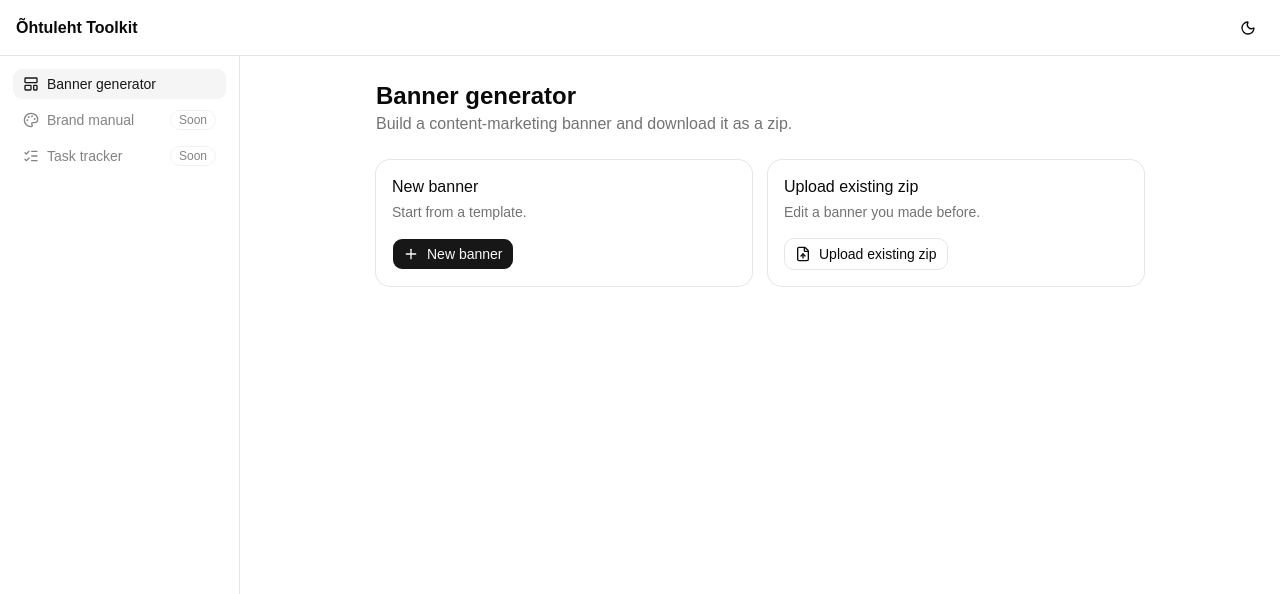
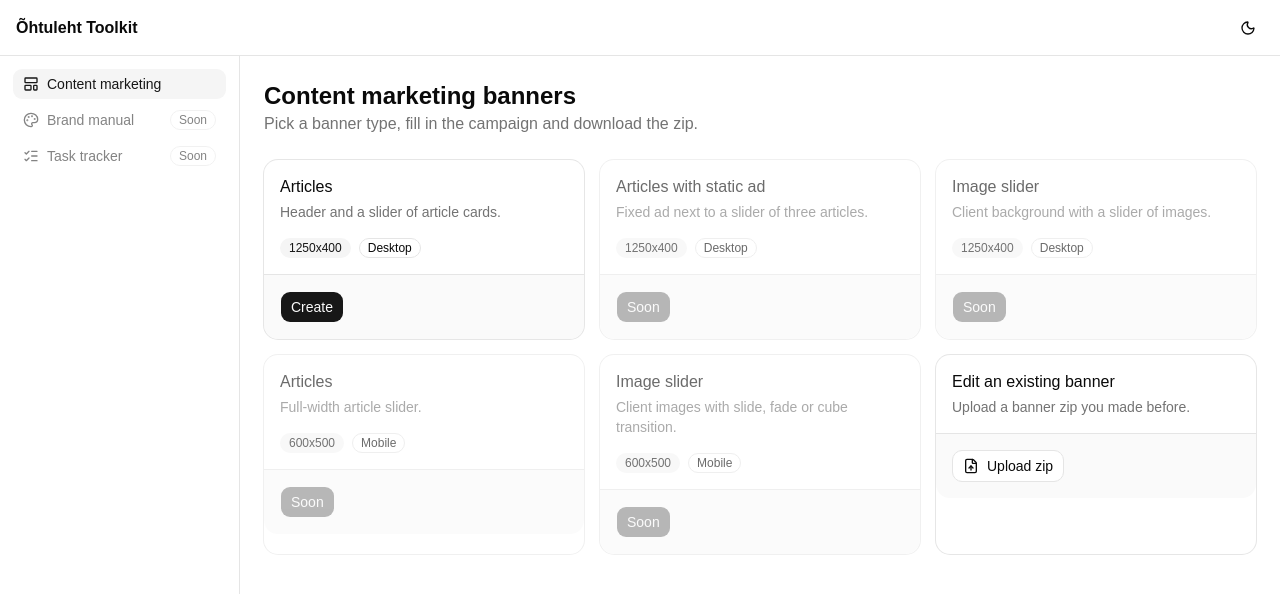
Before and after one commit to deniss-ee/ohtuleht-toolkit, a React (Vite) app in the folder apps/generator/: page / in a window 1280 px wide. Shown: the top 594 px of the page. Built offline with nearby package versions, Linux system fonts and the light colour scheme.

Commit message:
feat: rename category to Content marketing with banner type cards
Navigation and start screen now cover several banner types (size and
device badges). Page title is the toolkit name.

Co-Authored-By: Claude Sonnet 5.5 <noreply@anthropic.com>

```diff
--- a/apps/generator/index.html
+++ b/apps/generator/index.html
@@ -3,7 +3,7 @@
   <head>
     <meta charset="UTF-8" />
     <meta name="viewport" content="width=device-width, initial-scale=1" />
-    <title>Banner generator</title>
+    <title>Õhtuleht Toolkit</title>
     <script>
       // Apply the saved or system theme before first paint to avoid a flash.
       try {
--- a/apps/generator/src/App.tsx
+++ b/apps/generator/src/App.tsx
@@ -3,16 +3,16 @@ import { ThemeProvider } from "@/components/theme-provider";
 import { Toaster } from "@/components/ui/sonner";
 import { TooltipProvider } from "@/components/ui/tooltip";
 import { AppShell } from "@/layout/AppShell";
-import { GeneratorHome } from "@/pages/GeneratorHome";
+import { ContentMarketingHome } from "@/pages/ContentMarketingHome";
 import type { PageId } from "@/content";
 
 export function App() {
-  const [page, setPage] = useState<PageId>("generator");
+  const [page, setPage] = useState<PageId>("content");
   return (
     <ThemeProvider>
       <TooltipProvider>
         <AppShell page={page} onNavigate={setPage}>
-          {page === "generator" && <GeneratorHome />}
+          {page === "content" && <ContentMarketingHome />}
         </AppShell>
         <Toaster />
       </TooltipProvider>
--- a/apps/generator/src/content.ts
+++ b/apps/generator/src/content.ts
@@ -1,5 +1,5 @@
 // All interface text and navigation in one place (language files come later).
-export type PageId = "generator" | "brand" | "tasks";
+export type PageId = "content" | "brand" | "tasks";
 
 export interface NavItem {
   id: PageId;
@@ -8,14 +8,37 @@ export interface NavItem {
 }
 
 export const nav: NavItem[] = [
-  { id: "generator", label: "Banner generator", ready: true },
+  { id: "content", label: "Content marketing", ready: true },
   { id: "brand", label: "Brand manual", ready: false },
   { id: "tasks", label: "Task tracker", ready: false },
 ];
 
-export const generatorHome = {
-  title: "Banner generator",
-  intro: "Build a content-marketing banner and download it as a zip.",
-  newBanner: "New banner",
-  uploadZip: "Upload existing zip",
+export type Device = "Desktop" | "Mobile";
+
+export interface BannerType {
+  id: string;
+  name: string;
+  size: string;
+  device: Device;
+  description: string;
+  ready: boolean;
+}
+
+// Every banner type the category can build. Add new templates here.
+export const bannerTypes: BannerType[] = [
+  { id: "articles-1250x400", name: "Articles", size: "1250x400", device: "Desktop", description: "Header and a slider of article cards.", ready: true },
+  { id: "articles-ad-1250x400", name: "Articles with static ad", size: "1250x400", device: "Desktop", description: "Fixed ad next to a slider of three articles.", ready: false },
+  { id: "image-slider-1250x400", name: "Image slider", size: "1250x400", device: "Desktop", description: "Client background with a slider of images.", ready: false },
+  { id: "articles-600x500", name: "Articles", size: "600x500", device: "Mobile", description: "Full-width article slider.", ready: false },
+  { id: "image-slider-600x500", name: "Image slider", size: "600x500", device: "Mobile", description: "Client images with slide, fade or cube transition.", ready: false },
+];
+
+export const contentMarketing = {
+  title: "Content marketing banners",
+  intro: "Pick a banner type, fill in the campaign and download the zip.",
+  soon: "Soon",
+  uploadTitle: "Edit an existing banner",
+  uploadText: "Upload a banner zip you made before.",
+  uploadButton: "Upload zip",
+  create: "Create",
 };
--- a/apps/generator/src/layout/AppShell.tsx
+++ b/apps/generator/src/layout/AppShell.tsx
@@ -5,7 +5,7 @@ import { Badge } from "@/components/ui/badge";
 import { Button } from "@/components/ui/button";
 import { nav, type NavItem, type PageId } from "@/content";
 
-const icons = { generator: LayoutTemplate, brand: Palette, tasks: ListChecks } satisfies Record<PageId, unknown>;
+const icons = { content: LayoutTemplate, brand: Palette, tasks: ListChecks } satisfies Record<PageId, unknown>;
 
 function NavButton({ item, active, onSelect }: { item: NavItem; active: boolean; onSelect: (id: PageId) => void }) {
   const Icon = icons[item.id];
--- /dev/null
+++ b/apps/generator/src/pages/ContentMarketingHome.tsx
@@ -0,0 +1,45 @@
+import { FileUp } from "lucide-react";
+import { Badge } from "@/components/ui/badge";
+import { Button } from "@/components/ui/button";
+import { Card, CardContent, CardDescription, CardFooter, CardHeader, CardTitle } from "@/components/ui/card";
+import { bannerTypes, contentMarketing as t } from "@/content";
+
+// Start screen of the category. Buttons get real behaviour in the form issues.
+export function ContentMarketingHome() {
+  return (
+    <div className="mx-auto max-w-5xl space-y-6">
+      <div>
+        <h1 className="text-2xl font-semibold">{t.title}</h1>
+        <p className="text-muted-foreground">{t.intro}</p>
+      </div>
+      <div className="grid gap-4 sm:grid-cols-2 lg:grid-cols-3">
+        {bannerTypes.map((b) => (
+          <Card key={b.id} className={b.ready ? undefined : "opacity-60"}>
+            <CardHeader>
+              <CardTitle>{b.name}</CardTitle>
+              <CardDescription>{b.description}</CardDescription>
+            </CardHeader>
+            <CardContent className="flex gap-2">
+              <Badge variant="secondary">{b.size}</Badge>
+              <Badge variant="outline">{b.device}</Badge>
+            </CardContent>
+            <CardFooter>
+              <Button disabled={!b.ready}>{b.ready ? t.create : t.soon}</Button>
+            </CardFooter>
+          </Card>
+        ))}
+        <Card>
+          <CardHeader>
+            <CardTitle>{t.uploadTitle}</CardTitle>
+            <CardDescription>{t.uploadText}</CardDescription>
+          </CardHeader>
+          <CardFooter>
+            <Button variant="outline" className="gap-2">
+              <FileUp className="size-4" /> {t.uploadButton}
+            </Button>
+          </CardFooter>
+        </Card>
+      </div>
+    </div>
+  );
+}
--- a/apps/generator/src/pages/GeneratorHome.tsx
+++ /dev/null
@@ -1,40 +0,0 @@
-import { FileUp, Plus } from "lucide-react";
-import { Button } from "@/components/ui/button";
-import { Card, CardContent, CardDescription, CardHeader, CardTitle } from "@/components/ui/card";
-import { generatorHome as t } from "@/content";
-
-// Start screen. The buttons get real behaviour in the form issues.
-export function GeneratorHome() {
-  return (
-    <div className="mx-auto max-w-3xl space-y-6">
-      <div>
-        <h1 className="text-2xl font-semibold">{t.title}</h1>
-        <p className="text-muted-foreground">{t.intro}</p>
-      </div>
-      <div className="grid gap-4 sm:grid-cols-2">
-        <Card>
-          <CardHeader>
-            <CardTitle>{t.newBanner}</CardTitle>
-            <CardDescription>Start from a template.</CardDescription>
-          </CardHeader>
-          <CardContent>
-            <Button className="gap-2">
-              <Plus className="size-4" /> {t.newBanner}
-            </Button>
-          </CardContent>
-        </Card>
-        <Card>
-          <CardHeader>
-            <CardTitle>{t.uploadZip}</CardTitle>
-            <CardDescription>Edit a banner you made before.</CardDescription>
-          </CardHeader>
-          <CardContent>
-            <Button variant="outline" className="gap-2">
-              <FileUp className="size-4" /> {t.uploadZip}
-            </Button>
-          </CardContent>
-        </Card>
-      </div>
-    </div>
-  );
-}
```
